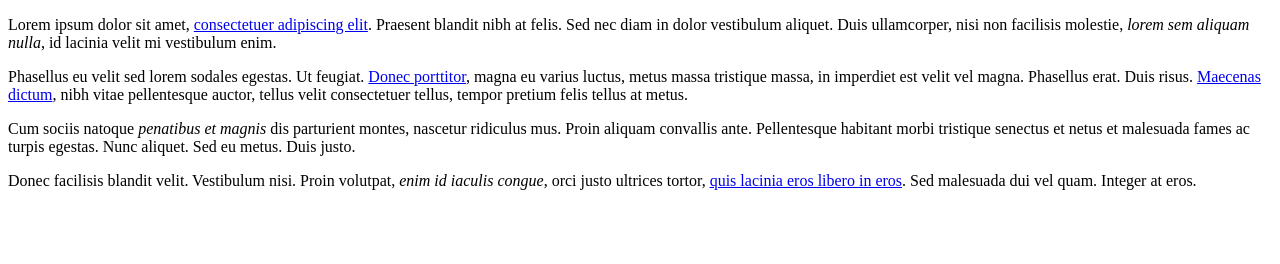
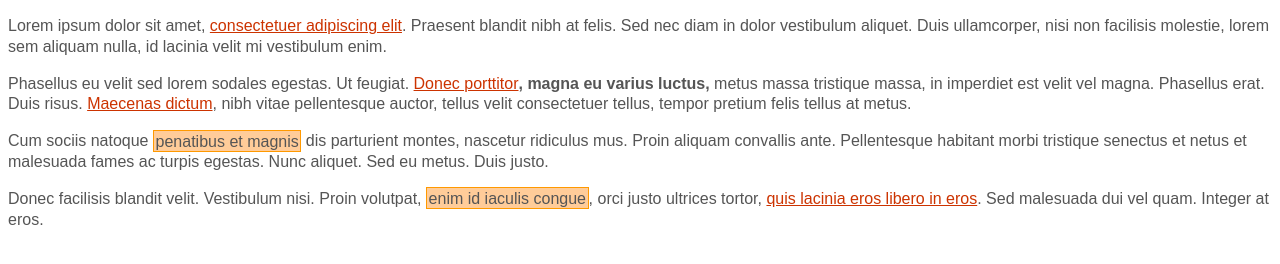
Before and after one commit to Galparsson98/DAM-2015, a plain HTML site: page Misitioa/Ejercicioe.html in a window 1280 px wide. Drawn offline with Linux system fonts and the light colour scheme.

Commit message:
ejercicioscss1

```diff
--- a/Misitioa/Ejercicioe.html
+++ b/Misitioa/Ejercicioe.html
@@ -6,25 +6,25 @@
     <title>Ejercicio de selectores</title>
     <style type="text/css">
     /* Todos los elementos de la pagina */
-    { font: 1em/1.3 Arial, Helvetica, sans-serif; }
+   * { font: 1em/1.3 Arial, Helvetica, sans-serif; }
 
     /* Todos los parrafos de la pagina */
-    { color: #555; }
+   p { color: #555; }
 
     /* Todos los párrafos contenidos en #primero */
-    { color: #336699; }
+   p id=primero { color: #336699; }
 
     /* Todos los enlaces la pagina */
-    { color: #CC3300; }
+   a { color: #CC3300; }
 
     /* Los elementos "em" contenidos en #primero */
-    { background: #FFFFCC; padding: .1em; }
+ primero.em   { background: #FFFFCC; padding: .1em; }
 
     /* Todos los elementos "em" de clase "especial" en toda la pagina */
-    { background: #FFCC99; border: 1px solid #FF9900; padding: .1em; }
+  em.especial  { background: #FFCC99; border: 1px solid #FF9900; padding: .1em; }
 
     /* Elementos "span" contenidos en .normal */
-    { font-weight: bold; }
+  .normal span  { font-weight: bold; }
 
     </style>
 </head>
```
